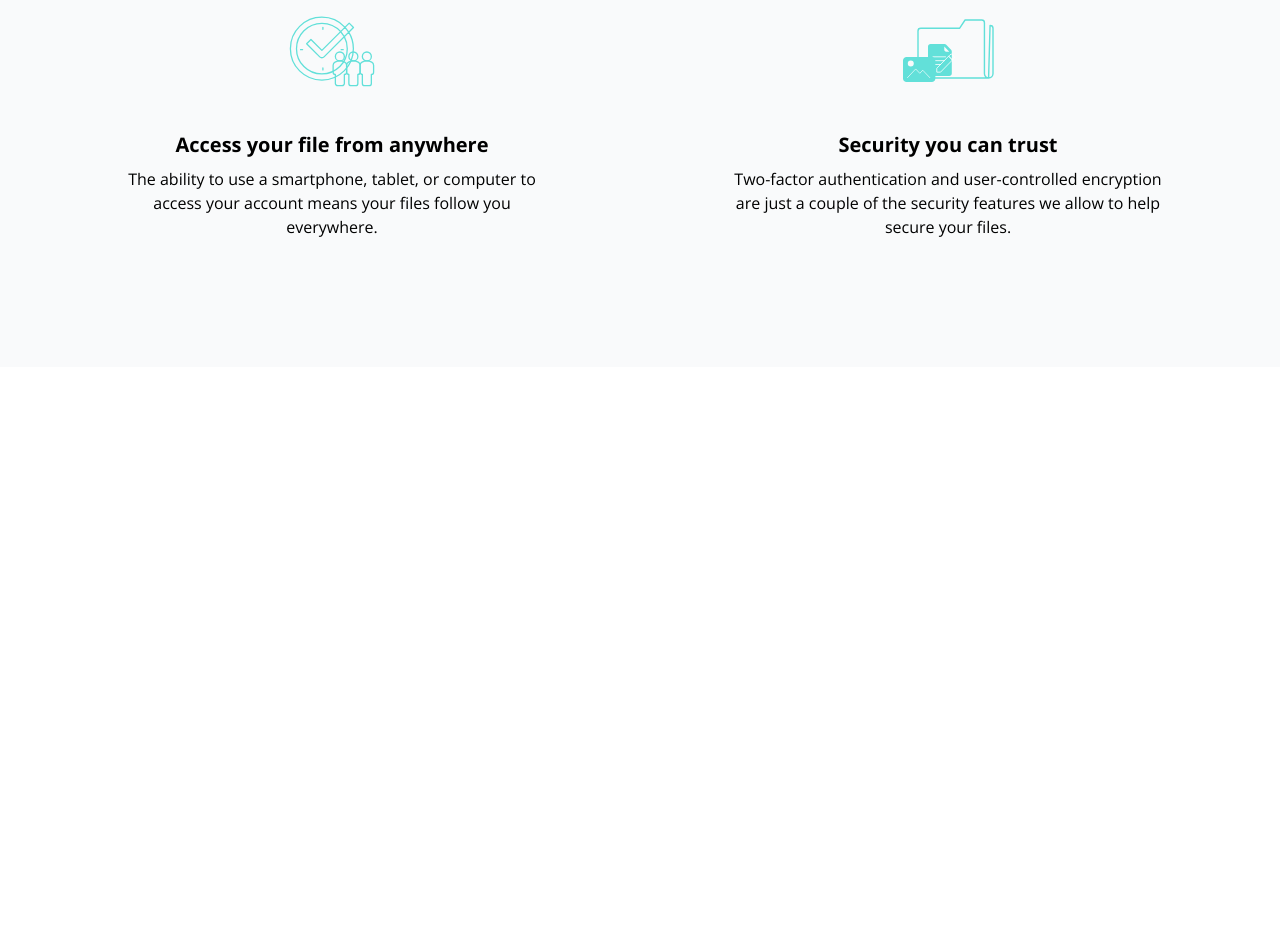
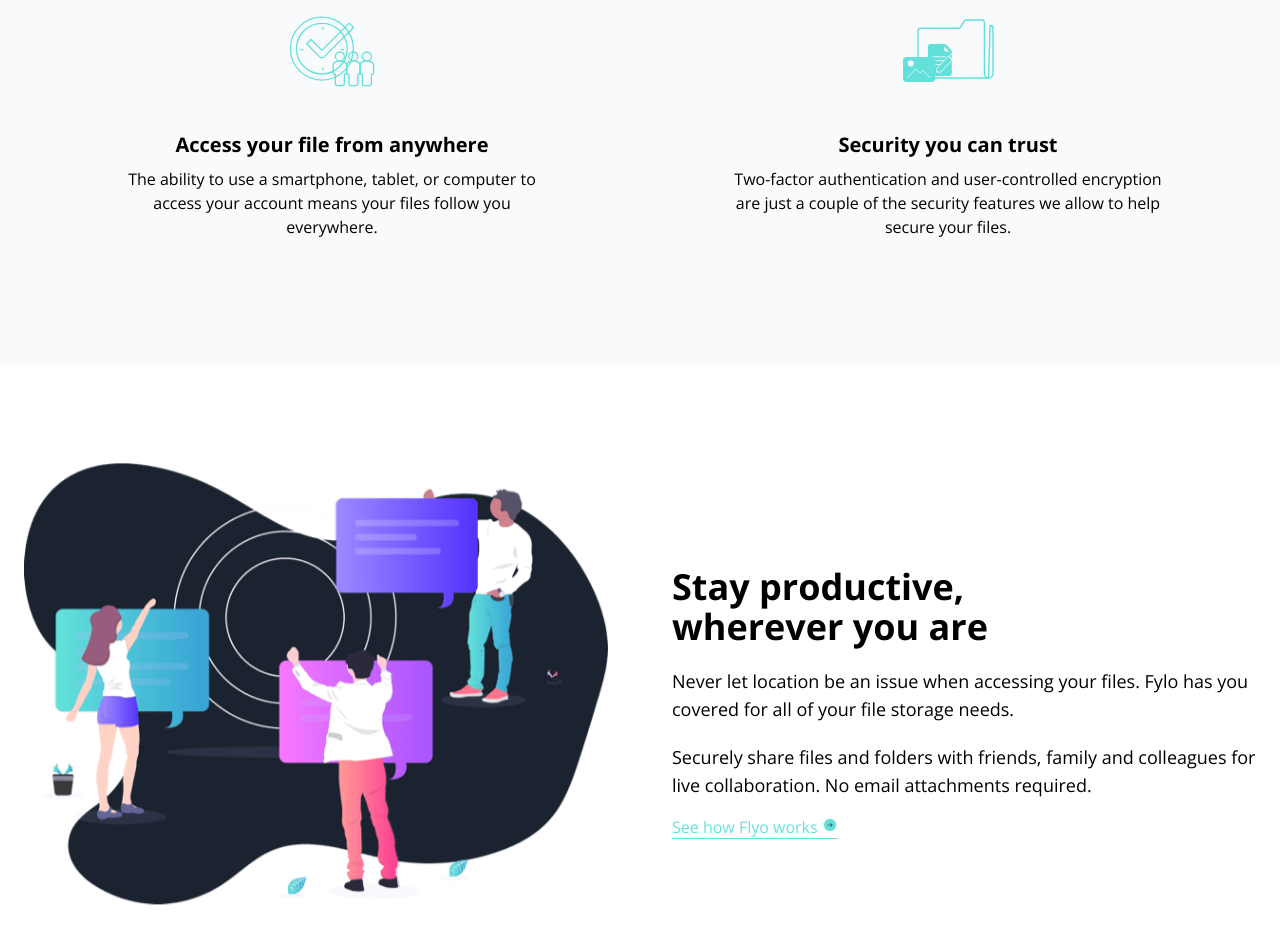
Before and after one commit to Reny8/Fylo-Website, a website: page index.html in a window 1280 px wide. Shown: the part 1683-2631 px from the top of the page. Before the commit the page ends 2050 px from the top, so only its background shows below. Drawn offline with nearby package versions, Linux system fonts and the light colour scheme.

Commit message:
Add items for the productive section and style with tailwind

```diff
--- a/index.html
+++ b/index.html
@@ -160,5 +160,40 @@
         </div>
       </div>
     </section>
+    <!-- PRODUCTIVE SECTION -->
+    <section id="productive" class="bg-white dark:bg-darkBlue">
+      <div
+        class="container flex flex-col items-center mx-auto px-6 pt-24 pb-32 md:flex-row md:space-x-16"
+      >
+        <div class="md:w-1/2">
+          <img
+            src="./images/illustration-stay-productive.png"
+            alt=""
+            class="mb-10"
+          />
+        </div>
+        <div class="flex flex-col items-start md:w-1/2">
+          <div class="flex flex-col space-y-5">
+            <h4 class="max-w-md text-xl font-bold md:text-4xl">
+              Stay productive, wherever you are
+            </h4>
+            <p class="text-md md:text-lg">
+              Never let location be an issue when accessing your files. Fylo has
+              you covered for all of your file storage needs.
+            </p>
+            <p class="text-md md:text-lg">
+              Securely share files and folders with friends, family and
+              colleagues for live collaboration. No email attachments required.
+            </p>
+          </div>
+          <div class="block mt-4">
+            <a href="#" class="border-b border-accentCyan text-accentCyan"
+              >See how Flyo works
+              <img src="./images/icon-arrow.svg" alt="" class="inline pb-2" />
+            </a>
+          </div>
+        </div>
+      </div>
+    </section>
   </body>
 </html>
```
Also changed, not shown: css/style.css.
